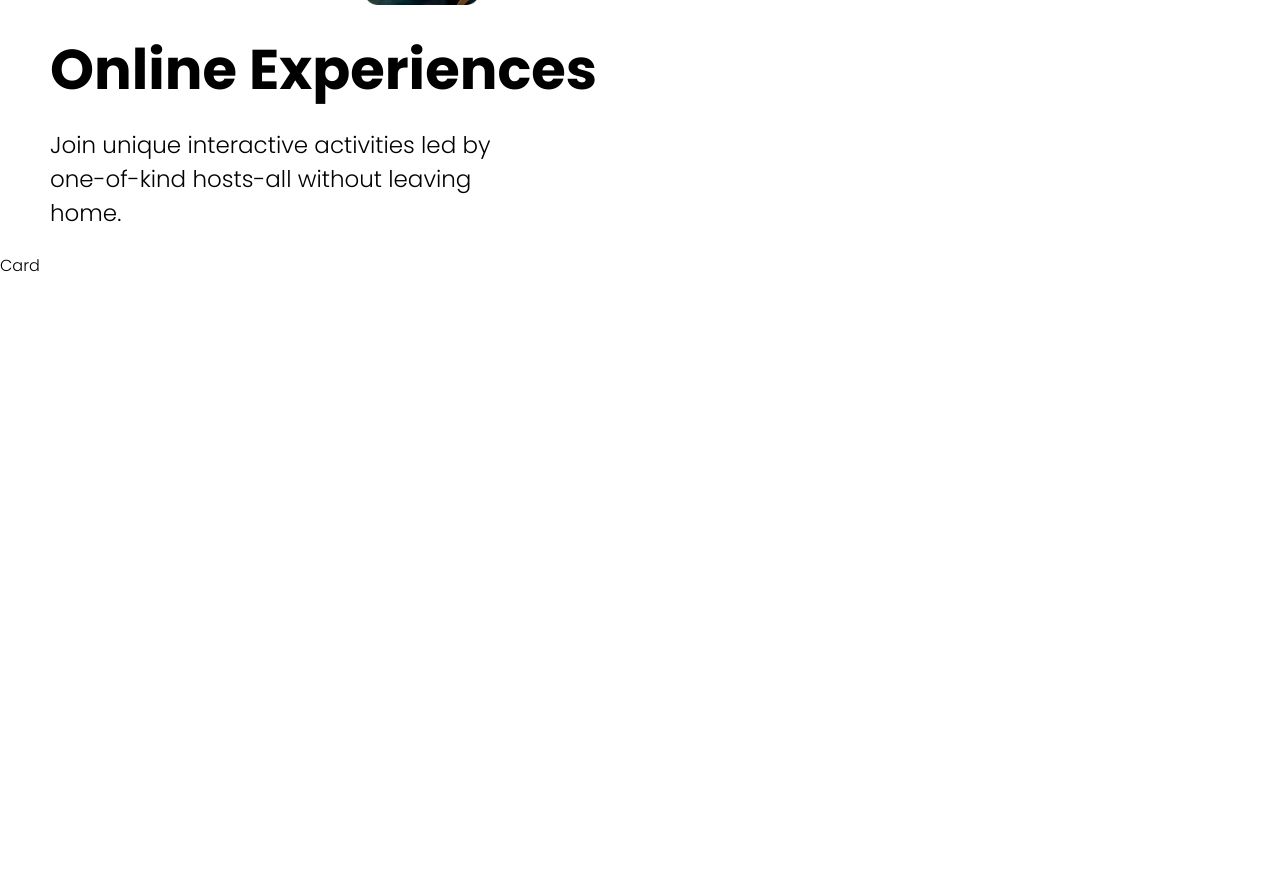
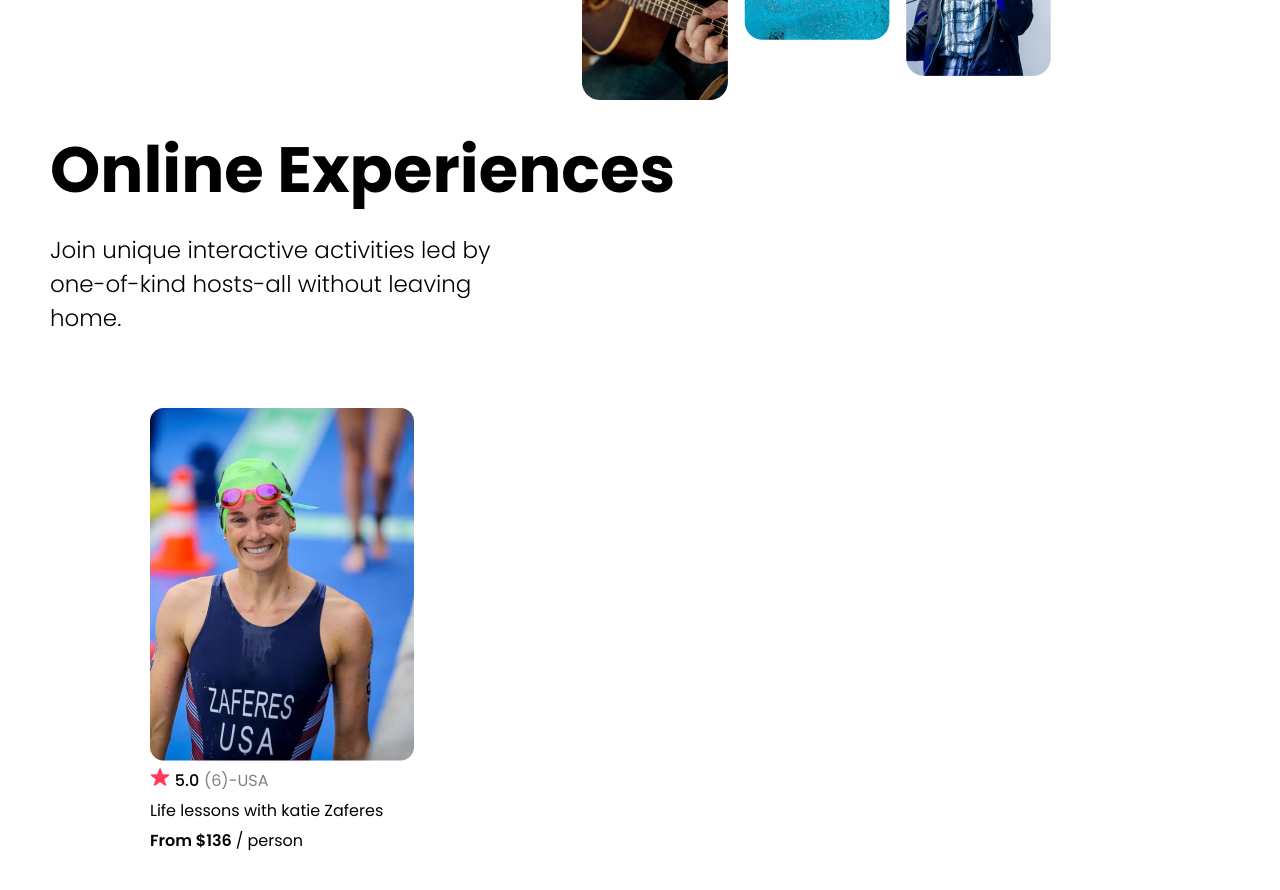
Before and after one commit to RaevenTech/AirBnB-clone, a React (Create React App) app in the folder air-clone/: page / in a window 1280 px wide. Shown: the part 500-1390 px from the top of the page. Before the commit the page ends 800 px from the top, so only its background shows below. Built offline with nearby package versions, Linux system fonts and the light colour scheme.

Commit message:
single card

```diff
--- a/air-clone/src/App.css
+++ b/air-clone/src/App.css
@@ -1,4 +1,4 @@
-@import url('https://fonts.googleapis.com/css2?family=Poppins:wght@300;600;700&display=swap');
+@import url('https://fonts.googleapis.com/css2?family=Poppins:wght@300;400;500;600;700&display=swap');
 /*--- font-family: 'Poppins', sans-serif; ---*/
 *{
     font-family: 'Poppins', sans-serif;
--- a/air-clone/src/components/card/Card.js
+++ b/air-clone/src/components/card/Card.js
@@ -1,7 +1,25 @@
 import React from "react";
+import styles from "./card.module.css";
+import katieZaferes from "../../assets/katie-zaferes.png";
+import star from "../../assets/Star.png";
 
 const Card = () => {
-    return <section>Card</section>;
+    return (
+        <section className={styles.cards}>
+            <div className={styles.image}>
+                <img src={katieZaferes} alt="Katie Zaferes" />
+            </div>
+            <div className={styles.rating_info}>
+                <img src={star} alt="Star" className={styles.star} />
+                <p className={styles.rating}>5.0</p>{" "}
+                <p className={styles.gray_info}>(6)-USA</p>
+            </div>
+            <p className={styles.title}>Life lessons with katie Zaferes</p>
+            <p className={styles.price_person}>
+                <span className={styles.price}>From $136 </span> / person
+            </p>
+        </section>
+    );
 };
 
 export default Card;
--- /dev/null
+++ b/air-clone/src/components/card/card.module.css
@@ -0,0 +1,37 @@
+.cards {
+    margin: 50px 50px 0px 150px;
+}
+.image {
+    margin-bottom: 0px;
+}
+.rating_info {
+    display: flex;
+    align-items: center;
+    gap: 0.3em;
+    margin-top: 0px;
+}
+.star {
+    margin-top: -5px;
+    padding-bottom: 2px;
+    width: 20px;
+    height: 20px;
+}
+.rating {
+    margin-top: 0px;
+    margin-bottom: 0px;
+    font-weight: 500;
+}
+.gray_info {
+   margin-top: 0px;
+    margin-bottom: 0px;
+    color: gray;
+}
+.title {
+    margin: 5px 0px 0px 0px;
+}
+.price_person {
+    margin-top: 5px;
+}
+.price {
+    font-weight: 600;
+}
--- a/air-clone/src/components/hero/Hero.js
+++ b/air-clone/src/components/hero/Hero.js
@@ -4,7 +4,7 @@ import styles from "./hero.module.css";
 
 const Hero = () => {
     return (
-        <section>
+        <section className={styles.section}>
             <div className={styles.hero}>
                 <img
                     src={collage}
--- a/air-clone/src/components/hero/hero.module.css
+++ b/air-clone/src/components/hero/hero.module.css
@@ -1,22 +1,30 @@
+.section {
+    display: flex;
+    flex-direction: column;
+    align-items: center;
+
+}
+
 .hero {
     margin: 26px 77px 0px 77px;
-
 }
 .hero_collage {
-    max-width: 660px;
+    max-width: 100vw;
     padding:20px 0px 10px 30px
 }
 .hero_title {
     margin-top:5px;
     font-weight: 700;
-    font-size: 56px;
+    font-size: 4em;
     margin-left: 50px;
+    margin-right: auto;
     margin-bottom: 16px;
 
 }
 .subtitle {
     max-width: 450px;
     margin-left:50px;
+    margin-right: auto;
     font-weight: 300;
     font-size: 23px;
     margin-top: 0px;
--- a/air-clone/src/index.css
+++ b/air-clone/src/index.css
@@ -1,5 +1,5 @@
 body {
-  margin: 0;
+  margin: 0px 0px 50px 0px;;
   font-family: -apple-system, BlinkMacSystemFont, 'Segoe UI', 'Roboto', 'Oxygen',
     'Ubuntu', 'Cantarell', 'Fira Sans', 'Droid Sans', 'Helvetica Neue',
     sans-serif;
```
Also changed, not shown: air-clone/src/components/card/card.module.js (deleted).
